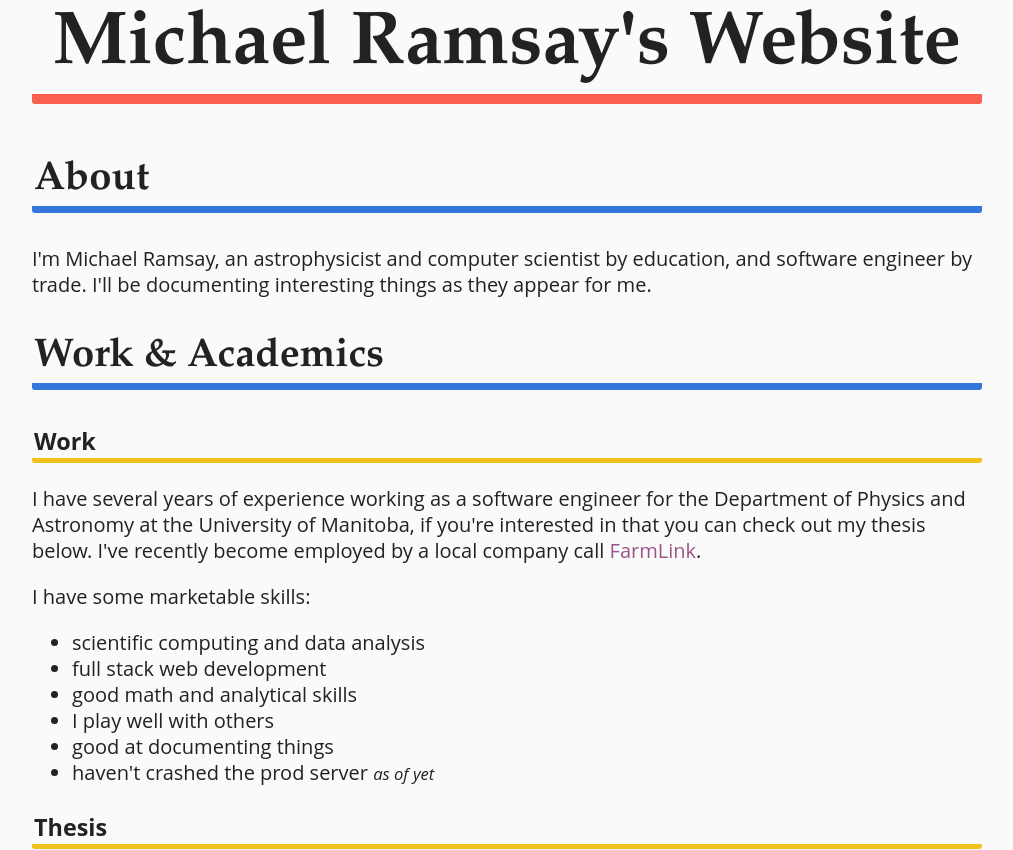
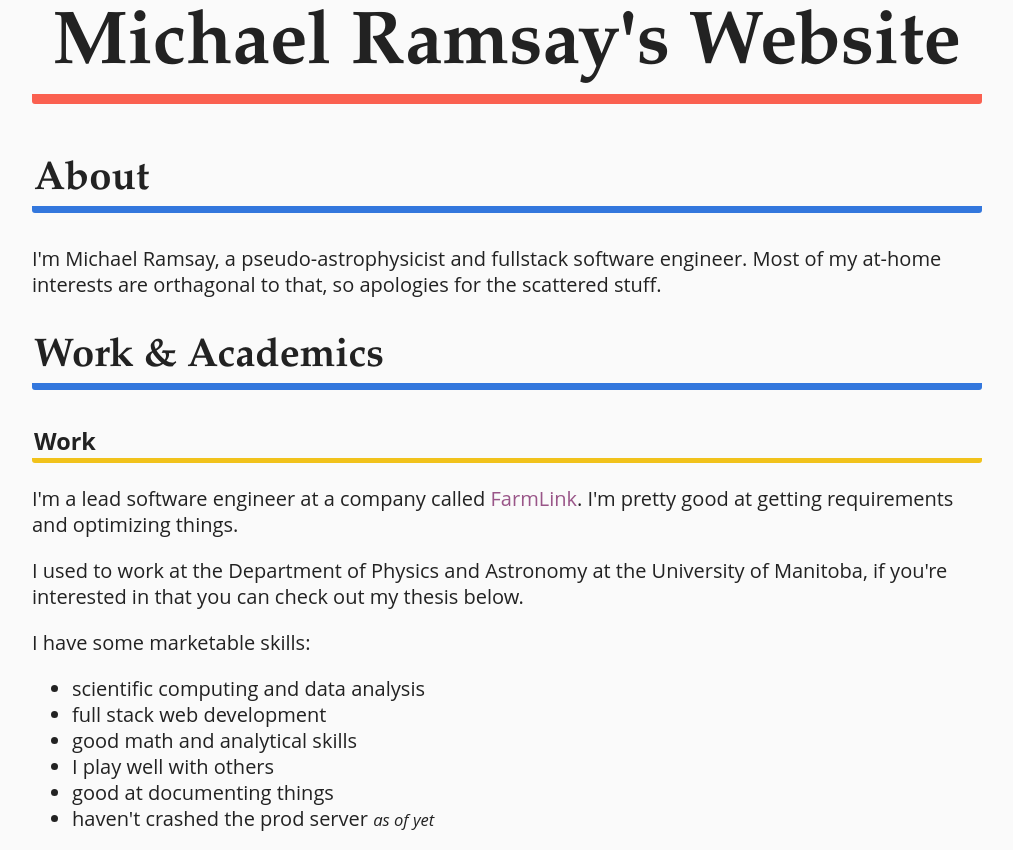
Before and after one commit to MRamsay/botland, a Django app: page / in a window 1280 px wide. Shown: the top 850 px of the page, without its empty margins (133-1146 px from the left). Run offline with Django 3.2, Linux system fonts and the light colour scheme; parts of the project's set-up code (start-up, migrations or seed data) failed here and were passed over.

Commit message:
copy update

```diff
--- a/main/templates/main/index.html
+++ b/main/templates/main/index.html
@@ -6,15 +6,19 @@
 <h2>About</h2>
 
 <section>
-I'm Michael Ramsay, an astrophysicist and computer scientist by education, and software engineer by trade.
-I'll be documenting interesting things as they appear for me.
+I'm Michael Ramsay, a pseudo-astrophysicist and fullstack software engineer.
+Most of my at-home interests are orthagonal to that, so apologies for the scattered stuff.
 </section>
 
 <h2>Work & Academics</h2>
 
 <h3>Work</h3>
 <p>
-I have several years of experience working as a software engineer for the Department of Physics and Astronomy at the University of Manitoba, if you're interested in that you can check out my thesis below. I've recently become employed by a local company call <a href='https://www.farmlinksolutions.ca/'>FarmLink</a>.
+	I'm a lead software engineer at a company called <a href='https://www.farmlinksolutions.ca/'>FarmLink</a>. I'm pretty good at getting requirements and optimizing things.
+</p>
+<p>
+I used to work at the Department of Physics and Astronomy at the University of Manitoba,
+ if you're interested in that you can check out my thesis below.
 </p>
 <p>
 I have some marketable skills:
```
